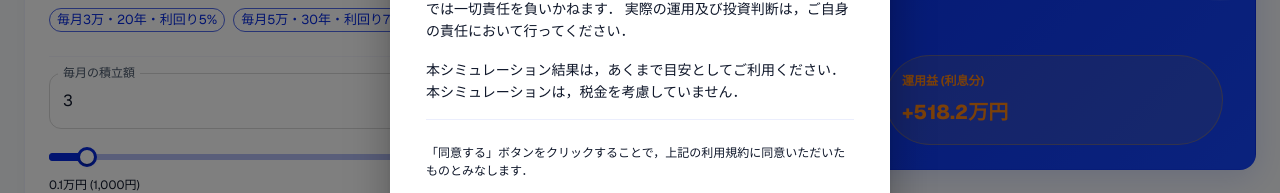
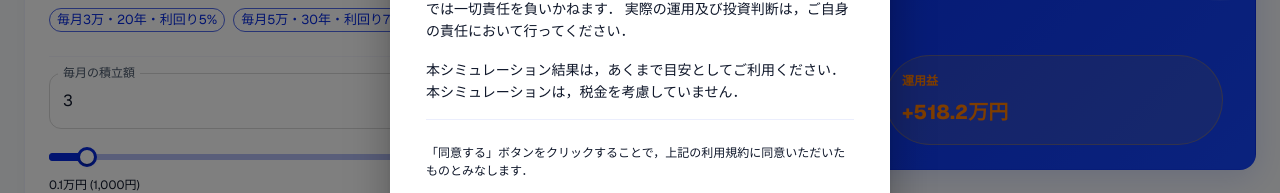
Before and after one commit to aueno/accum-sim, a Next.js app: page / in a window 1280 px wide. Shown: the part 329-522 px from the top of the page. Built offline with nearby package versions, Linux system fonts and the light colour scheme; no server answers; what @mui/material-nextjs would draw is missing.

Commit message:
fix: テキスト修正

```diff
--- a/app/components/ResultCard.tsx
+++ b/app/components/ResultCard.tsx
@@ -127,7 +127,7 @@ export default function ResultCard({
           <Grid size={{ xs: 6 }}>
             <Box sx={{ bgcolor: 'rgba(255, 255, 255, 0.08)', borderRadius: 3, p: 2 }}>
               <Typography variant="caption" sx={{ opacity: 0.8, display: 'block', mb: 0.5, fontWeight: 'bold' }}>
-                積立元本 (合計)
+                積立元本
               </Typography>
               <Typography variant="h6" sx={{ fontWeight: 800, fontSize: { xs: '1rem', sm: '1.25rem' } }}>
                 {formatYenToManValue(totalPrincipal)}万円
@@ -143,10 +143,10 @@ export default function ResultCard({
                 p: 2,
               }}
             >
-              <Typography variant="caption" sx={{ color: '#f88213', display: 'block', mb: 0.5, fontWeight: 'bold' }}>
-                運用益 (利息分)
+              <Typography variant="caption" sx={{ color: '#fd7a00', display: 'block', mb: 0.5, fontWeight: 'bold' }}>
+                運用益
               </Typography>
-              <Typography variant="h6" sx={{ fontWeight: 800, color: '#f88213', fontSize: { xs: '1rem', sm: '1.25rem' } }}>
+              <Typography variant="h6" sx={{ fontWeight: 800, color: '#fd7a00', fontSize: { xs: '1rem', sm: '1.25rem' } }}>
                 +{formatYenToManValue(totalInterest)}万円
               </Typography>
             </Box>
```
